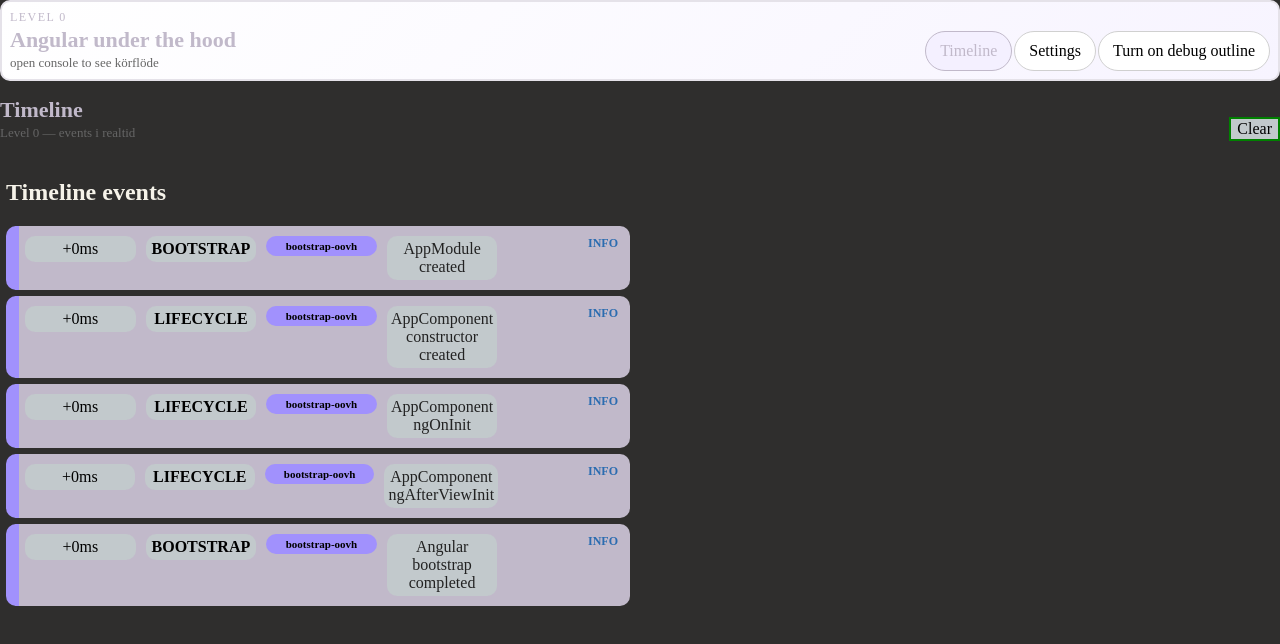
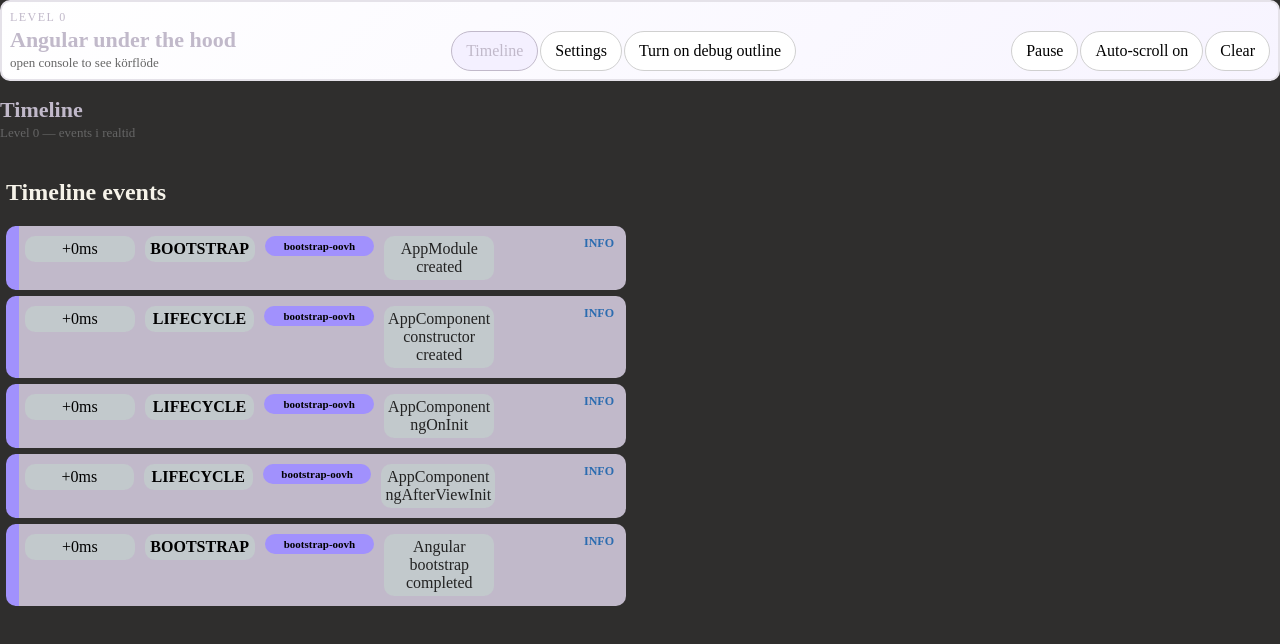
Before and after one commit to HanninenF/angular-under-the-hood, an Angular app in the folder client/: page / in a window 1280 px wide. Shown: the top 644 px of the page. Built offline with nearby package versions, Linux system fonts and the light colour scheme.

Commit message:
feat(shell): lift timeline controls to app shell

```diff
--- a/client/src/app/app.component.html
+++ b/client/src/app/app.component.html
@@ -1,11 +1,23 @@
 <app-page-wrapper
   [activeView]="activeView"
   [isDebugOutlineEnabled]="isDebugOutlineEnabled"
+  [isPaused]="isPaused"
+  [isAutoScrollEnabled]="isAutoScrollEnabled"
   (activeViewChange)="setActiveView($event)"
   (toggleDebugOutline)="toggleDebugOutline()"
+  (togglePause)="togglePause()"
+  (toggleAutoScroll)="toggleAutoScroll()"
+  (clearTimeline)="clearTimeline()"
 >
   @if (activeView === 'timeline') {
-    <app-timeline></app-timeline>
+    <app-timeline
+      [events$]="timelineEvents$"
+      [selectedEvent]="selectedEvent"
+      [isPaused]="isPaused"
+      [isAutoScrollEnabled]="isAutoScrollEnabled"
+      (selectEvent)="selectEvent($event)"
+      (closeDetails)="closeDetails()"
+    ></app-timeline>
   }
 
   @if (activeView === 'settings') {
--- a/client/src/app/app.component.ts
+++ b/client/src/app/app.component.ts
@@ -5,6 +5,8 @@
   OnDestroy,
   OnInit,
 } from '@angular/core';
+import { BehaviorSubject, Subscription } from 'rxjs';
+import { RuntimeEvent } from './core/events/runtime-event.model';
 import { EventBusService } from './core/events/event-bus.service';
 import { createEvent } from './core/events/event-factory';
 import { BOOTSTRAP_CORRELATION_ID } from './core/correlation/bootstrap-correlation-id.token';
@@ -18,10 +20,21 @@
 export class AppComponent implements OnInit, AfterViewInit, OnDestroy {
   private readonly eventBus = inject(EventBusService);
   private readonly bootstrapCorrelationId = inject(BOOTSTRAP_CORRELATION_ID);
+  private readonly eventSubscription = new Subscription();
+  private readonly visibleTimelineEventsSubject = new BehaviorSubject<
+    RuntimeEvent[]
+  >([]);
+
+  private allTimelineEvents: RuntimeEvent[] = [];
 
   title = 'client';
   activeView: DemoView = 'timeline';
   isDebugOutlineEnabled = false;
+  isPaused = false;
+  isAutoScrollEnabled = true;
+  selectedEvent?: RuntimeEvent;
+
+  readonly timelineEvents$ = this.visibleTimelineEventsSubject.asObservable();
 
   constructor() {
     this.eventBus.emit(
@@ -35,6 +48,22 @@
   }
 
   ngOnInit(): void {
+    this.eventSubscription.add(
+      this.eventBus.events$.subscribe((events) => {
+        this.allTimelineEvents = events;
+
+        if (events.length === 0) {
+          this.selectedEvent = undefined;
+          this.visibleTimelineEventsSubject.next([]);
+          return;
+        }
+
+        if (!this.isPaused) {
+          this.visibleTimelineEventsSubject.next(events);
+        }
+      }),
+    );
+
     this.eventBus.emit(
       createEvent({
         category: 'LIFECYCLE',
@@ -60,6 +89,7 @@
   }
 
   ngOnDestroy(): void {
+    this.eventSubscription.unsubscribe();
     this.eventBus.emit(
       createEvent({
         category: 'LIFECYCLE',
@@ -75,6 +105,33 @@
     this.activeView = view;
   }
 
+  selectEvent(event: RuntimeEvent): void {
+    this.selectedEvent = event;
+  }
+
+  closeDetails(): void {
+    this.selectedEvent = undefined;
+  }
+
+  clearTimeline(): void {
+    this.closeDetails();
+    this.allTimelineEvents = [];
+    this.visibleTimelineEventsSubject.next([]);
+    this.eventBus.clear();
+  }
+
+  togglePause(): void {
+    this.isPaused = !this.isPaused;
+
+    if (!this.isPaused) {
+      this.visibleTimelineEventsSubject.next(this.allTimelineEvents);
+    }
+  }
+
+  toggleAutoScroll(): void {
+    this.isAutoScrollEnabled = !this.isAutoScrollEnabled;
+  }
+
   toggleDebugOutline(): void {
     this.isDebugOutlineEnabled = !this.isDebugOutlineEnabled;
     this.updateBodyDebugOutlineClass();
--- a/client/src/app/features/page-wrapper/page-wrapper.html
+++ b/client/src/app/features/page-wrapper/page-wrapper.html
@@ -28,6 +28,20 @@
       {{ debugOutlineButtonLabel }}
     </button>
   </nav>
+
+  <div class="shell__controls" aria-label="Timeline controls">
+    <button class="btn" type="button" (click)="togglePause.emit()">
+      {{ pauseButtonLabel }}
+    </button>
+
+    <button class="btn" type="button" (click)="toggleAutoScroll.emit()">
+      {{ autoScrollButtonLabel }}
+    </button>
+
+    <button class="btn" type="button" (click)="clearTimeline.emit()">
+      Clear
+    </button>
+  </div>
 </header>
 
 <main class="page">
--- a/client/src/app/features/page-wrapper/page-wrapper.scss
+++ b/client/src/app/features/page-wrapper/page-wrapper.scss
@@ -43,6 +43,13 @@
   gap: var(--rime-space-xxs);
 }
 
+.shell__controls {
+  display: flex;
+  flex-wrap: wrap;
+  justify-content: flex-end;
+  gap: var(--rime-space-xxs);
+}
+
 .nav-button,
 .btn {
   font: inherit;
--- a/client/src/app/features/page-wrapper/page-wrapper.ts
+++ b/client/src/app/features/page-wrapper/page-wrapper.ts
@@ -10,13 +10,26 @@
 export class PageWrapper {
   @Input() activeView: DemoView = 'timeline';
   @Input() isDebugOutlineEnabled = false;
+  @Input() isPaused = false;
+  @Input() isAutoScrollEnabled = true;
 
   @Output() readonly activeViewChange = new EventEmitter<DemoView>();
   @Output() readonly toggleDebugOutline = new EventEmitter<void>();
+  @Output() readonly togglePause = new EventEmitter<void>();
+  @Output() readonly toggleAutoScroll = new EventEmitter<void>();
+  @Output() readonly clearTimeline = new EventEmitter<void>();
 
   get debugOutlineButtonLabel(): string {
     return this.isDebugOutlineEnabled
       ? 'Turn off debug outline'
       : 'Turn on debug outline';
   }
+
+  get pauseButtonLabel(): string {
+    return this.isPaused ? 'Resume' : 'Pause';
+  }
+
+  get autoScrollButtonLabel(): string {
+    return this.isAutoScrollEnabled ? 'Auto-scroll on' : 'Auto-scroll off';
+  }
 }
--- a/client/src/app/features/timeline/timeline.component.html
+++ b/client/src/app/features/timeline/timeline.component.html
@@ -1,21 +1,26 @@
 <header class="toolbar">
   <div>
     <h1 class="title">Timeline</h1>
-    <p class="subtitle">Level 0 — events i realtid</p>
+    <p class="subtitle">
+      Level 0 — events i realtid
+      @if (isPaused) {
+        <span class="status">Paused</span>
+      }
+    </p>
   </div>
-
-  <button class="btn" type="button" (click)="clear()">Clear</button>
 </header>
 
 <div class="content">
-  <app-timeline-list
-    [events$]="events$"
-    [selectedEvent]="selectedEvent"
-    (selectEvent)="selectEvent($event)"
-  ></app-timeline-list>
+  <div #listViewport class="list-viewport">
+    <app-timeline-list
+      [events$]="events$"
+      [selectedEvent]="selectedEvent"
+      (selectEvent)="selectEvent.emit($event)"
+    ></app-timeline-list>
+  </div>
 
   <app-timeline-details
     [selectedEvent]="selectedEvent"
-    (closeDetails)="closeDetails()"
+    (closeDetails)="closeDetails.emit()"
   ></app-timeline-details>
 </div>
--- a/client/src/app/features/timeline/timeline.component.scss
+++ b/client/src/app/features/timeline/timeline.component.scss
@@ -18,11 +18,27 @@
   font-size: 13px;
 }
 
+.status {
+  margin-left: var(--rime-space-xs);
+  padding: 2px 8px;
+  border-radius: 999px;
+  background: var(--rime-color-accent-soft);
+  color: var(--rime-color-primary);
+  font-size: 12px;
+  font-weight: 700;
+}
+
 .content {
   display: grid;
   grid-template-columns: repeat(2, 1fr);
   gap: var(--rime-space-sm);
   align-items: start;
+}
+
+.list-viewport {
+  max-height: 72vh;
+  overflow-y: auto;
+  padding-right: 4px;
 }
 
 .details {
@@ -31,20 +47,3 @@
   background: #fff;
   overflow: hidden;
 }
-
-/* .btn {
-  font-size: inherit;
-  border: var(--rime-space-xx-xs) solid #d0d0d0;
-  background: #fff;
-  padding: var(--rime-space-sm) var(--rime-space-sm-smd);
-  border-radius: var(--rime-space-sm-smd);
-  cursor: pointer;
-} */
-
-/* .btn:hover {
-  background: #f6f6f6;
-}
-
-.btn--ghost {
-  border: var(--rime-space-xx-xs) solid transparent;
-} */
--- a/client/src/app/features/timeline/timeline.component.ts
+++ b/client/src/app/features/timeline/timeline.component.ts
@@ -1,30 +1,63 @@
-import { Component, inject } from '@angular/core';
-import { Observable } from 'rxjs';
+import {
+  AfterViewChecked,
+  Component,
+  ElementRef,
+  EventEmitter,
+  Input,
+  OnDestroy,
+  OnInit,
+  Output,
+  ViewChild,
+} from '@angular/core';
+import { Observable, Subscription } from 'rxjs';
 import { RuntimeEvent } from '../../core/events/runtime-event.model';
-import { EventBusService } from '../../core/events/event-bus.service';
 
 @Component({
   selector: 'app-timeline',
   templateUrl: './timeline.component.html',
   styleUrls: ['./timeline.component.scss'],
 })
-export class TimelineComponent {
-  private readonly eventBus = inject(EventBusService);
+export class TimelineComponent
+  implements OnInit, AfterViewChecked, OnDestroy
+{
+  private readonly eventsSubscription = new Subscription();
+  private shouldScrollToBottom = false;
 
-  readonly events$: Observable<RuntimeEvent[]> = this.eventBus.events$;
+  @Input() events$?: Observable<RuntimeEvent[]>;
+  @Input() selectedEvent?: RuntimeEvent;
+  @Input() isPaused = false;
+  @Input() isAutoScrollEnabled = true;
 
-  selectedEvent?: RuntimeEvent;
+  @Output() readonly selectEvent = new EventEmitter<RuntimeEvent>();
+  @Output() readonly closeDetails = new EventEmitter<void>();
 
-  selectEvent(event: RuntimeEvent): void {
-    this.selectedEvent = event;
+  @ViewChild('listViewport')
+  private listViewport?: ElementRef<HTMLElement>;
+
+  ngOnInit(): void {
+    if (!this.events$) {
+      return;
+    }
+
+    this.eventsSubscription.add(
+      this.events$.subscribe((events) => {
+        this.shouldScrollToBottom =
+          this.isAutoScrollEnabled && !this.isPaused && events.length > 0;
+      }),
+    );
   }
 
-  closeDetails(): void {
-    this.selectedEvent = undefined;
+  ngAfterViewChecked(): void {
+    if (!this.shouldScrollToBottom || !this.listViewport) {
+      return;
+    }
+
+    this.listViewport.nativeElement.scrollTop =
+      this.listViewport.nativeElement.scrollHeight;
+    this.shouldScrollToBottom = false;
   }
 
-  clear(): void {
-    this.closeDetails();
-    this.eventBus.clear();
+  ngOnDestroy(): void {
+    this.eventsSubscription.unsubscribe();
   }
 }
```
Also changed, not shown: 2 other files (tests, documents, lock files or other folders).
